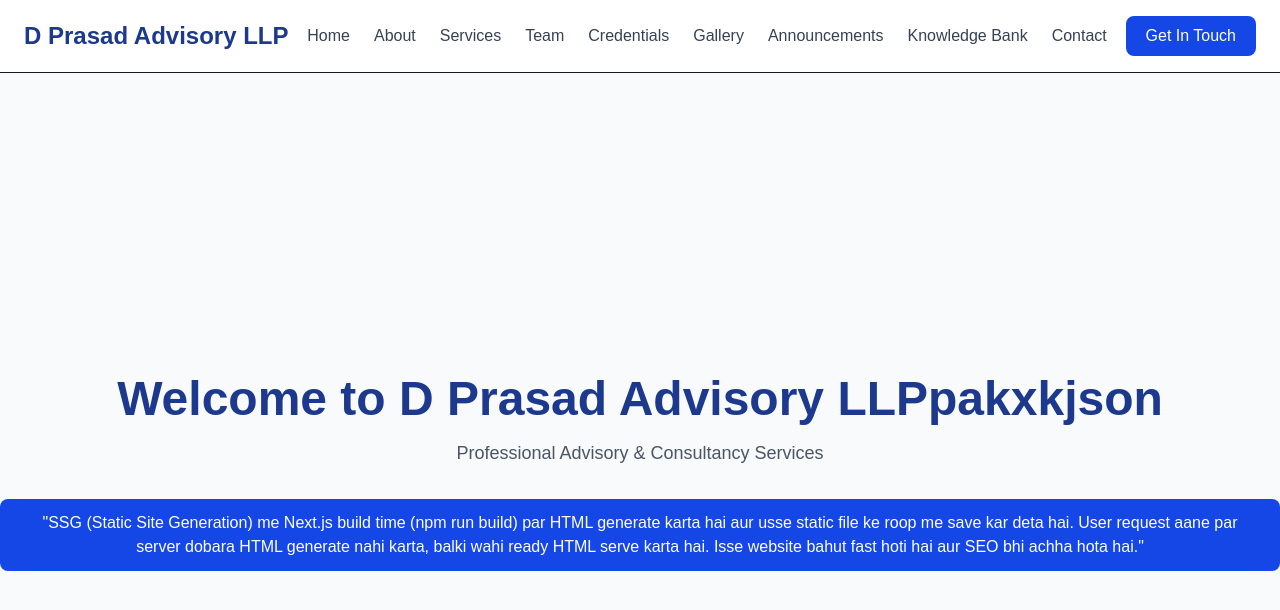
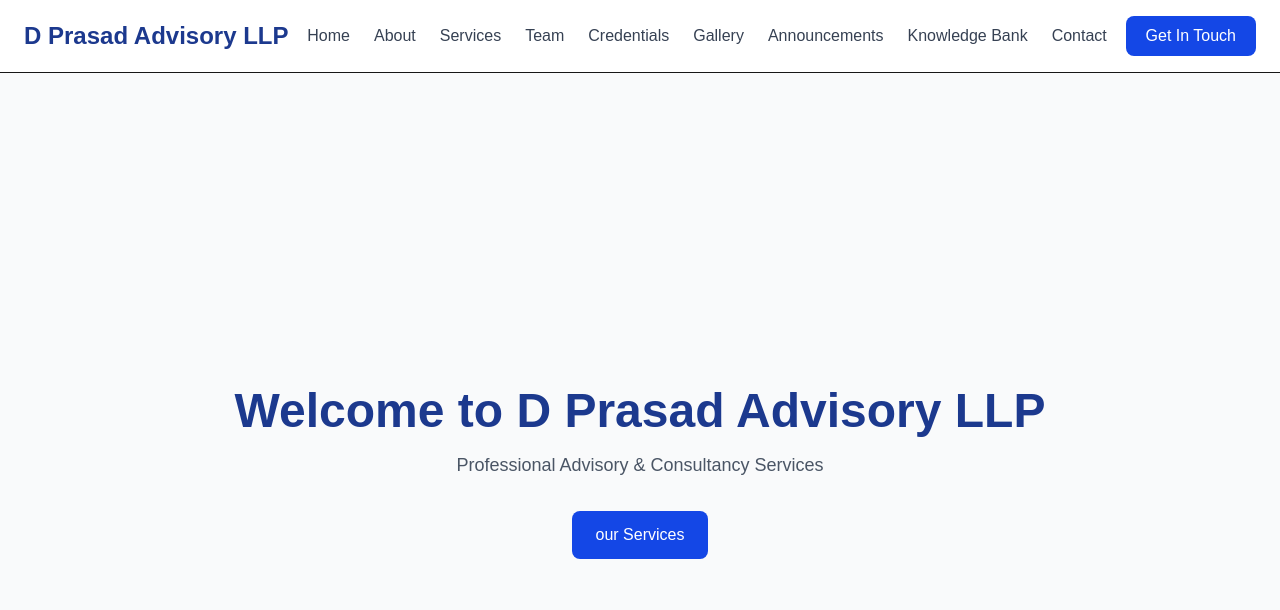
Before and after one commit to Himanshu-Gupta0007/fullstack-framework, a Next.js app: page / in a window 1280 px wide. Shown: the top 610 px of the page. Built offline with nearby package versions, Linux system fonts and the light colour scheme.

Commit message:
Static Site Generation

```diff
--- a/app/page.tsx
+++ b/app/page.tsx
@@ -85,7 +85,7 @@ const Page = () => {
       {/* Hero Section */}
       <section className="min-h-screen flex flex-col justify-center items-center bg-gray-50">
         <h1 className="text-5xl font-bold text-blue-900">
-          Welcome to D Prasad Advisory LLPpakxkjson
+          Welcome to D Prasad Advisory LLP
         </h1>
 
         <p className="mt-4 text-lg text-gray-600">
@@ -93,7 +93,7 @@ const Page = () => {
         </p>
 
         <button className="mt-8 bg-blue-700 hover:bg-blue-800 text-white px-6 py-3 rounded-lg">
-          "SSG (Static Site Generation) me Next.js build time (npm run build) par HTML generate karta hai aur usse static file ke roop me save kar deta hai. User request aane par server dobara HTML generate nahi karta, balki wahi ready HTML serve karta hai. Isse website bahut fast hoti hai aur SEO bhi achha hota hai."
+         our Services
         </button>
 
 
```
Also changed, not shown: app/layout.tsx (line endings or trailing spaces).
